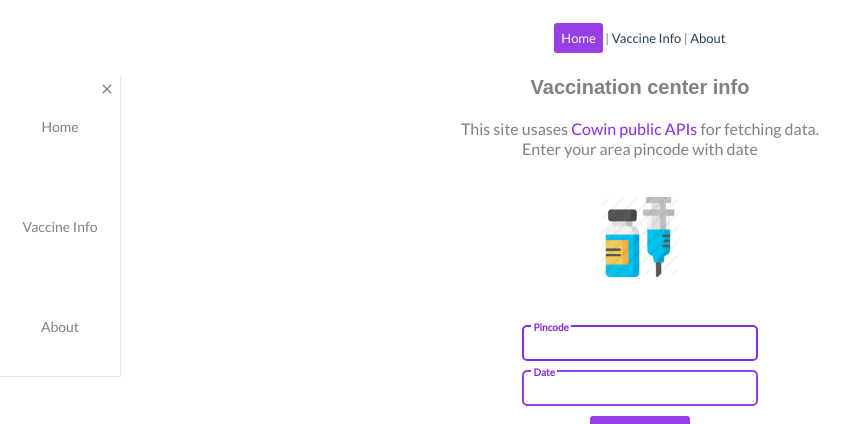
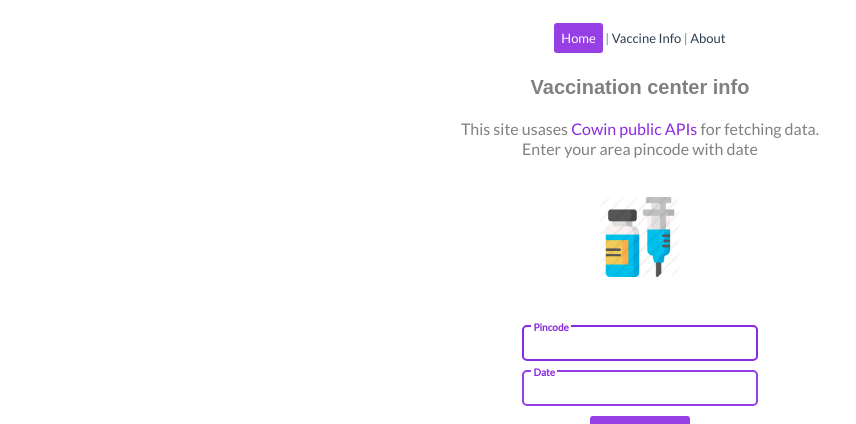
Before and after one commit to dwivedi-ritik/cowin-info, a Vue app: page / in a window 1280 px wide. Shown: the top 424 px of the page, without its empty margins (0-856 px from the left). Built offline with nearby package versions, Linux system fonts and the light colour scheme.

Commit message:
update 5.1.1 fixes

```diff
--- a/src/App.vue
+++ b/src/App.vue
@@ -24,7 +24,7 @@ export default {
   components:{Footer},
   data(){
     return{
-      showHamMenu:true,
+      showHamMenu:false,
     }
   },
   methods:{
```
